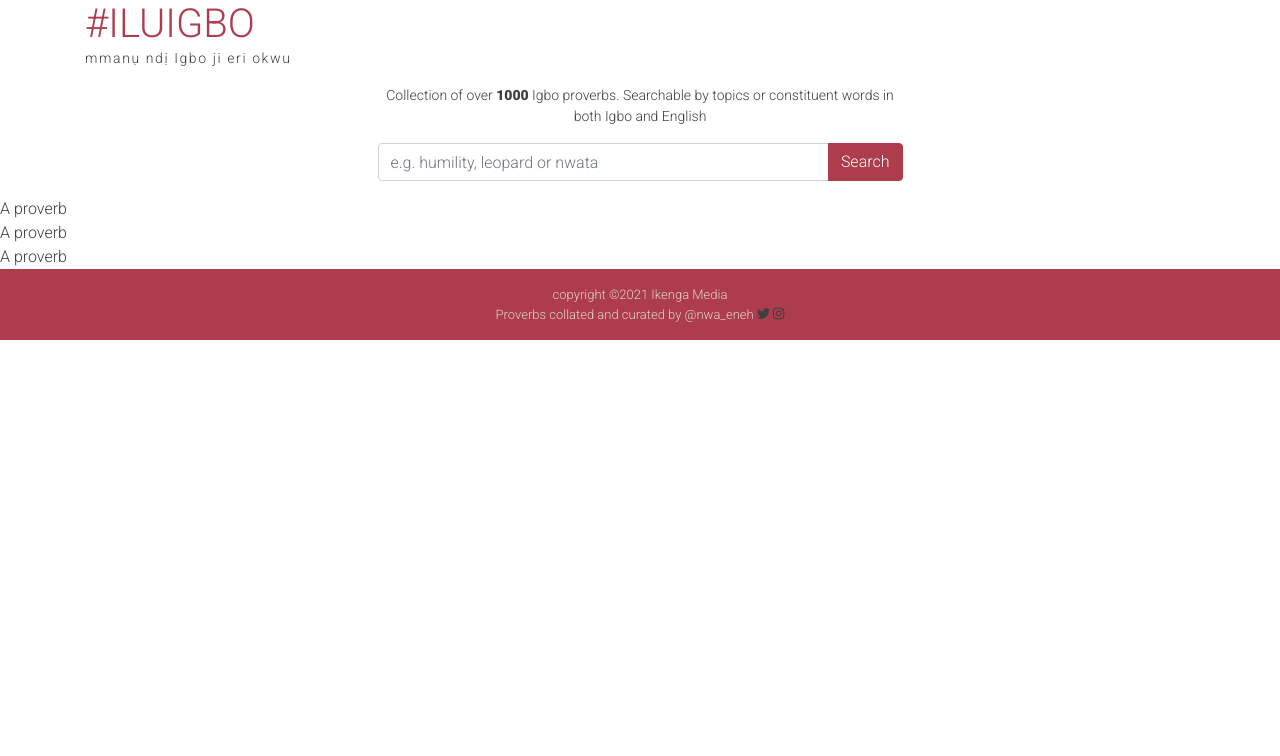
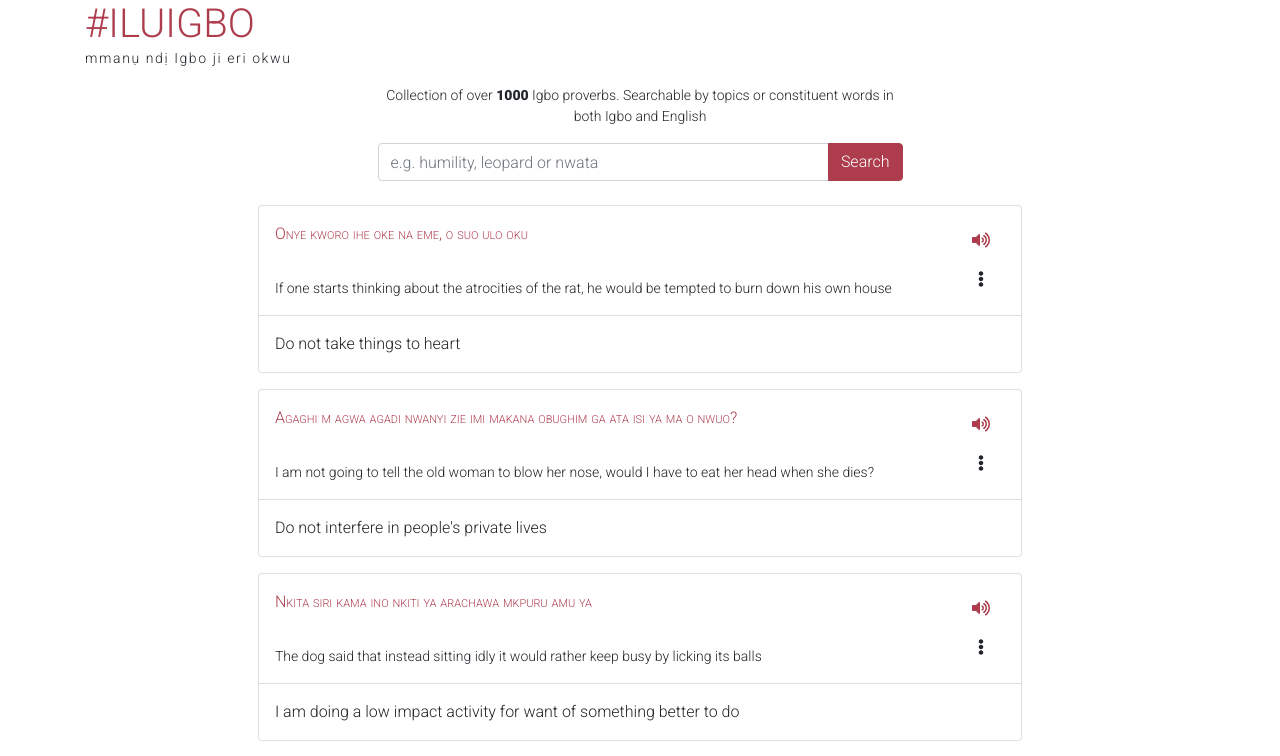
Before and after one commit to nkowaokwu/ilu-igbo, a React (Create React App) app: page / in a window 1280 px wide. Shown: the top 756 px of the page. Built offline with nearby package versions, Linux system fonts and the light colour scheme.

Commit message:
Feat: proverb card component

```diff
--- a/src/App.css
+++ b/src/App.css
@@ -1,5 +1,10 @@
 @import url("https://fonts.googleapis.com/css2?family=Roboto:ital,wght@0,100;0,300;0,900;1,100&display=swap");
 * {
+  /* affect every damn element */
   font-family: roboto;
+}
+
+:root {
+  /* can root. Can easily be overriden */
   color: #3e3e3e;
 }
--- /dev/null
+++ b/src/api-service.js
@@ -0,0 +1,70 @@
+// mock proverbs for testing
+const proverbs = [
+  {
+    id: 1,
+    text: "Onye kworo ihe oke na eme, o suo ulo oku",
+    literalTranslation:
+      "If one starts thinking about the atrocities of the rat, he would be tempted to burn down his own house",
+    meaning: "Do not take things to heart",
+    likes: 3,
+    audioUrl: "",
+    comments: [],
+  },
+  {
+    id: 2,
+    text:
+      "Agaghi m agwa agadi nwanyi zie imi makana obughim ga ata isi ya ma o nwuo?",
+    literalTranslation:
+      "I am not going to tell the old woman to blow her nose, would I have to eat her head when she dies?",
+    meaning: "Do not interfere in people's private lives",
+    likes: 0,
+    audioUrl: "",
+    comments: [],
+  },
+  {
+    id: 3,
+    text: "Nkita siri kama ino nkiti ya arachawa mkpuru amu ya",
+    literalTranslation:
+      "The dog said that instead sitting idly it would rather keep busy by licking its balls",
+    meaning:
+      "I am doing a low impact activity for want of something better to do",
+    likes: 13,
+    audioUrl: "",
+    comments: [],
+  },
+  {
+    id: 4,
+    text: "Anu ji eze ari elu maara osisi na eli ilu",
+    literalTranslation:
+      "The animal which climbs a tree using its teeth knows which trees are bitter",
+    meaning: "Practice makes a genius",
+    likes: 9,
+    audioUrl: "",
+    comments: [],
+  },
+  {
+    id: 5,
+    text: "",
+    literalTranslation: "",
+    likes: 313,
+    audioUrl: "",
+    comments: [],
+  },
+  {
+    id: 6,
+    text: "",
+    literalTranslation: "",
+    likes: 3,
+    audioUrl: "",
+    comments: [],
+  },
+];
+
+function fetchProverbs() {
+  //   return fetch(API_URL).then((res) => res.json());
+  return Promise.resolve(proverbs);
+}
+
+const api = { fetchProverbs };
+
+export default api;
--- /dev/null
+++ b/src/components/proverb-card/ProverbCard.css
@@ -0,0 +1,27 @@
+.proverb {
+  display: grid;
+  grid-template-columns: auto minmax(2rem, 5rem);
+}
+
+.text {
+  grid-column: 1/2;
+  grid-row: 1/3;
+  font-variant: small-caps;
+}
+
+.literal-translation {
+  grid-column: 1/2;
+  grid-row: 3/4;
+}
+
+.actions {
+  grid-column: 2/3;
+  grid-row: 1/4;
+}
+
+.meaning {
+  grid-column: 1/3;
+  grid-row: 4/5;
+  border-top: 1px solid rgba(0, 0, 0, 0.125);
+  padding-top: 1rem;
+}
--- /dev/null
+++ b/src/components/proverb-card/ProverbCard.js
@@ -0,0 +1,37 @@
+import "./ProverbCard.css";
+import { FontAwesomeIcon } from "@fortawesome/react-fontawesome";
+import {
+  faHeart,
+  faVolumeUp,
+  faEllipsisV,
+} from "@fortawesome/free-solid-svg-icons";
+
+export function ProverbCard({ proverb }) {
+  console.log(
+    "proverb card component called with this proverb object:",
+    proverb
+  );
+
+  const { text, literalTranslation, meaning, likes, audioUrl } = proverb;
+
+  return (
+    <div className="col-md-7 mx-auto card my-2 p-0 proverb">
+      <div className="text card-body p-3 text-primary">{text}</div>
+      <div className="literal-translation small p-3">{literalTranslation}</div>
+      <div className="actions d-flex flex-column justify-content-around align-items-center p-3">
+        {/* <div className="likes">
+          {likes} <FontAwesomeIcon icon={faHeart} className="text-primary" />
+        </div> */}
+        <div className="audioUrl">
+          <a href={audioUrl}>
+            <FontAwesomeIcon icon={faVolumeUp} className="" />
+          </a>
+        </div>
+        <div className="more">
+          <FontAwesomeIcon icon={faEllipsisV} className="" />
+        </div>
+      </div>
+      <div className="meaning p-3">{meaning}</div>
+    </div>
+  );
+}
--- a/src/models/Comment.ts
+++ b/src/models/Comment.ts
@@ -1,4 +1,5 @@
 export interface Comment {
-  proverbID: String;
-  text: String;
+  proverbID: string;
+  text: string;
+  authorName: string;
 }
--- a/src/pages/proverbs/proverbs.js
+++ b/src/pages/proverbs/proverbs.js
@@ -1,13 +1,29 @@
-import "./proverbs.css";
-import { Proverb } from "../proverb/proverb";
-import { Fragment } from "react";
+import "./Proverbs.css";
+import { ProverbCard } from "../../components/proverb-card/ProverbCard";
+import { useEffect, useState } from "react";
+import api from "../../api-service";
 
 export function Proverbs() {
+  const [proverbs, setProverbs] = useState([]);
+
+  useEffect(() => {
+    api
+      .fetchProverbs()
+      .then((payload) => {
+        console.log("proverbs gotten from api:", payload);
+        setProverbs(payload);
+      })
+      .catch((e) => {
+        console.log("error fetching proverbs from backend");
+      });
+  }, []);
+
   return (
-    <Fragment>
-      <Proverb />
-      <Proverb />
-      <Proverb />
-    </Fragment>
+    <div className="row">
+      {proverbs &&
+        proverbs.map((proverb) => (
+          <ProverbCard proverb={proverb} key={proverb.id} />
+        ))}
+    </div>
   );
 }
```
Also changed, not shown: 1 other file (tests, documents, lock files or other folders).
